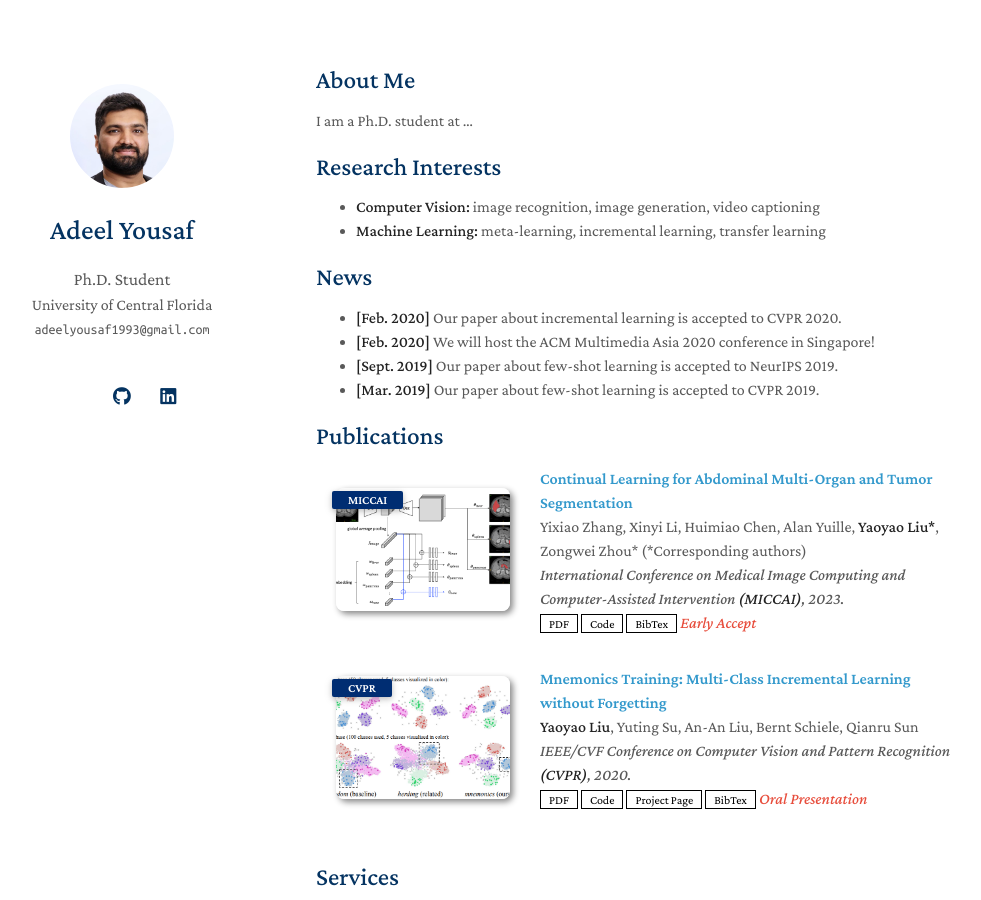
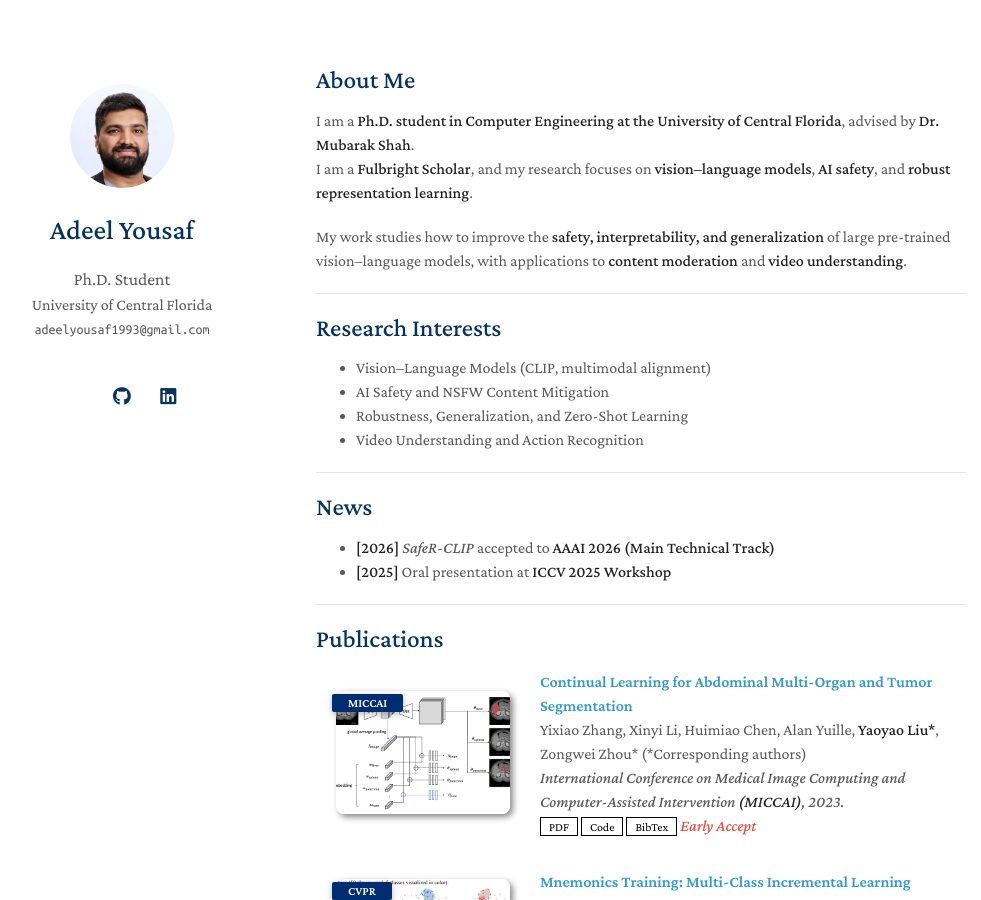
Before and after one commit to Adeelyousaf/Adeelyousaf.github.io, a Jekyll site: the page built from index.md, in a window 1280 px wide and 900 px high. Shown: the whole window, without its empty margins (154-1135 px from the left). Built offline with Jekyll 4.4.1, drawn with Linux system fonts in a browser that asks for light colours; a style sheet for code colours, icons or effects is not loaded; our own code applies the rules of GitHub Pages for plain Markdown files.

Commit message:
Update index.md

```diff
--- a/index.md
+++ b/index.md
@@ -4,19 +4,28 @@ layout: homepage
 
 ## About Me
 
-I am a Ph.D. student at ...
+I am a **Ph.D. student in Computer Engineering at the University of Central Florida**, advised by **Dr. Mubarak Shah**.
+I am a **Fulbright Scholar**, and my research focuses on **vision–language models**, **AI safety**, and **robust representation learning**.
+
+My work studies how to improve the **safety, interpretability, and generalization** of large pre-trained vision–language models, with applications to **content moderation** and **video understanding**.
+
+---
 
 ## Research Interests
 
-- **Computer Vision:** image recognition, image generation, video captioning
-- **Machine Learning:** meta-learning, incremental learning, transfer learning
+- Vision–Language Models (CLIP, multimodal alignment)
+- AI Safety and NSFW Content Mitigation
+- Robustness, Generalization, and Zero-Shot Learning
+- Video Understanding and Action Recognition
+
+---
 
 ## News
 
-- **[Feb. 2020]** Our paper about incremental learning is accepted to CVPR 2020.
-- **[Feb. 2020]** We will host the ACM Multimedia Asia 2020 conference in Singapore!
-- **[Sept. 2019]** Our paper about few-shot learning is accepted to NeurIPS 2019.
-- **[Mar. 2019]** Our paper about few-shot learning is accepted to CVPR 2019.
+- **[2026]** *SafeR-CLIP* accepted to **AAAI 2026 (Main Technical Track)**
+- **[2025]** Oral presentation at **ICCV 2025 Workshop**
+
+---
 
 {% include_relative _includes/publications.md %}
 
```
